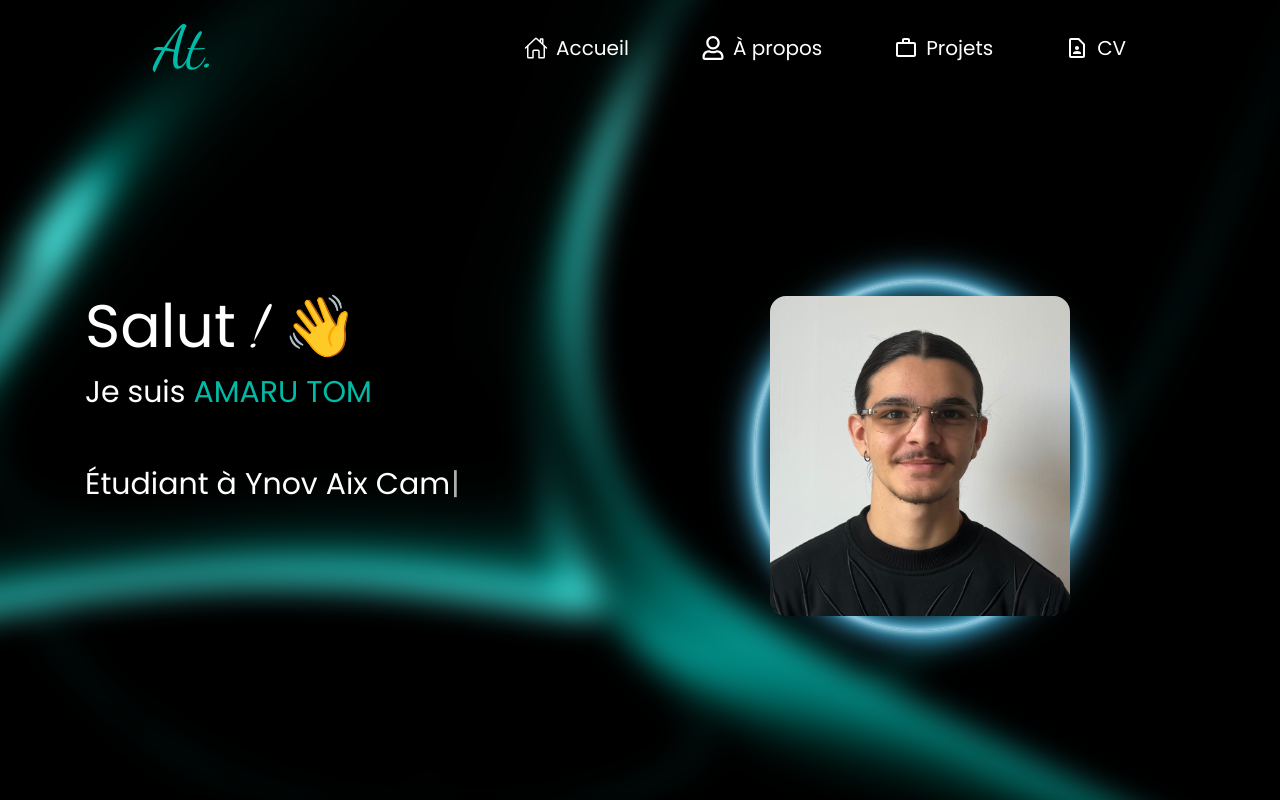
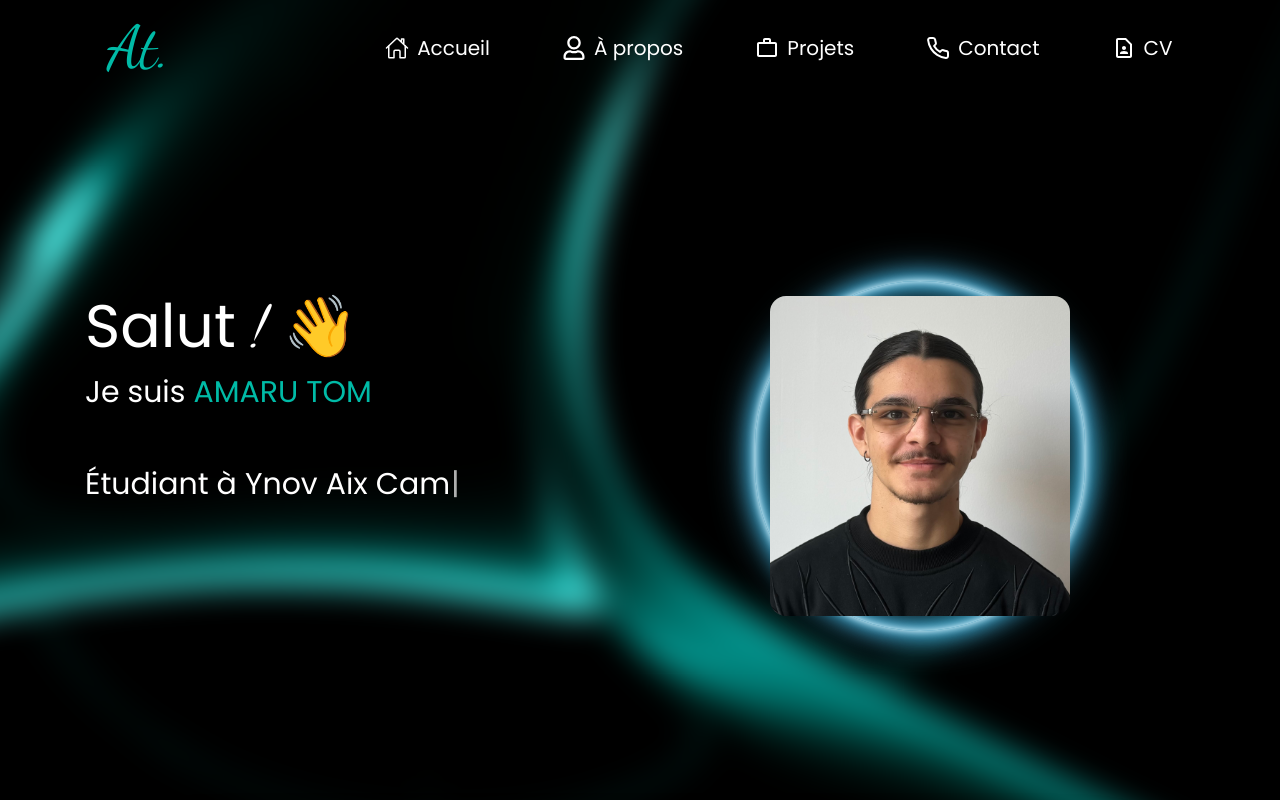
Before and after one commit to Shiokaa/Portfolio, a Next.js app: page / in a window 1280 px wide. Shown: the top 800 px of the page. Built offline with nearby package versions, Linux system fonts and the light colour scheme.

Commit message:
feat(header): add Contact link

```diff
--- a/components/layout/Header.tsx
+++ b/components/layout/Header.tsx
@@ -5,6 +5,7 @@ import { IoHomeOutline } from "react-icons/io5";
 import { FaRegUser } from "react-icons/fa";
 import { MdOutlineWorkOutline, MdOutlineContactPage } from "react-icons/md";
 import { IconContext } from "react-icons";
+import { FiPhone } from "react-icons/fi";
 
 export default function Header() {
   const [isOpen, setIsOpen] = useState(false);
@@ -14,6 +15,7 @@ export default function Header() {
     { name: "Accueil", href: "/", icon: IoHomeOutline },
     { name: "À propos", href: "#about", icon: FaRegUser },
     { name: "Projets", href: "#projects", icon: MdOutlineWorkOutline },
+    { name: "Contact", href: "#contact", icon: FiPhone },
     { name: "CV", href: "/resume", icon: MdOutlineContactPage },
   ];
 
```
